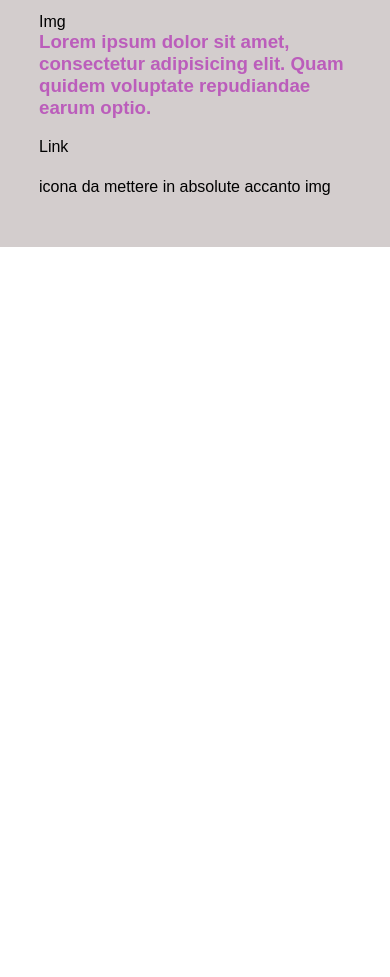
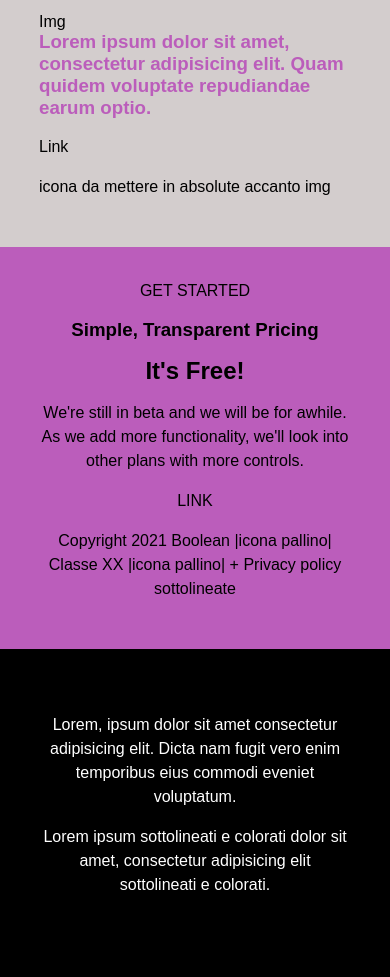
Before and after one commit to MassimilianoRocco/htmlcss-responsive-layout, a plain HTML site: page index.html in a window 390 px wide. Shown: the part 5571-6548 px from the top of the page. Before the commit the page ends 5818 px from the top, so only its background shows below. Drawn offline with Linux system fonts and the light colour scheme.

Commit message:
Added: Footer (smartphone)

```diff
--- a/css/style.css
+++ b/css/style.css
@@ -37,6 +37,9 @@ img{
 }
 .bg-white{
     background-color: white;
+}
+.bg-black{
+    background-color: black;
 }
 
 
@@ -206,3 +209,14 @@ main{
 .fig-container h3{
     color: rgb(187, 93, 187);
 }
+
+/* Footer */
+
+.upper-footer-container{
+    padding: 2rem 0;
+}
+
+.lower-footer-container{
+    padding: 2rem 0;
+    color: white;
+}
--- a/index.html
+++ b/index.html
@@ -208,5 +208,28 @@
         </section>
     </main>
 
+    <footer>
+        <div class="upper-footer bg-purple">
+            <div class="upper-footer-container boxed">
+                <div class="text-box text-center">
+                    <p>GET STARTED</p>
+                    <h3>Simple, Transparent Pricing</h3>
+                    <h2>It's Free!</h2>
+                    <p>We're still in beta and we will be for awhile.
+                        As we add more functionality, we'll look into other plans with more controls.
+                    </p>
+                    <p>LINK</p>
+                    <p>Copyright 2021 Boolean <span>|icona pallino| </span>Classe XX <span>|icona pallino| + Privacy policy sottolineate</span></p>
+                </div>
+            </div>
+        </div>
+
+            <div class="lower-footer-container bg-black">
+                <div class="lower-footer-container text-center boxed">
+                    <p>Lorem, ipsum dolor sit amet consectetur adipisicing elit. Dicta nam fugit vero enim temporibus eius commodi eveniet voluptatum.</p>
+                    <p><span>Lorem ipsum sottolineati e colorati</span> dolor sit amet, consectetur <span> adipisicing elit sottolineati e colorati. </span></p>
+                </div>
+        </div>
+    </footer>
 </body>
 </html>
```
